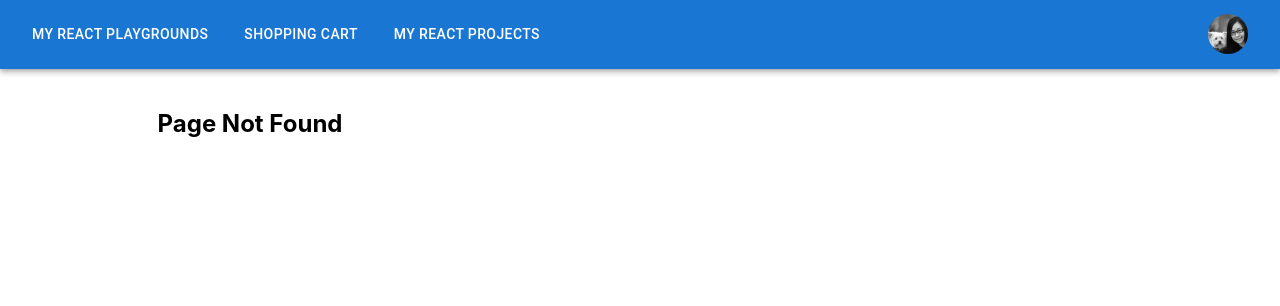
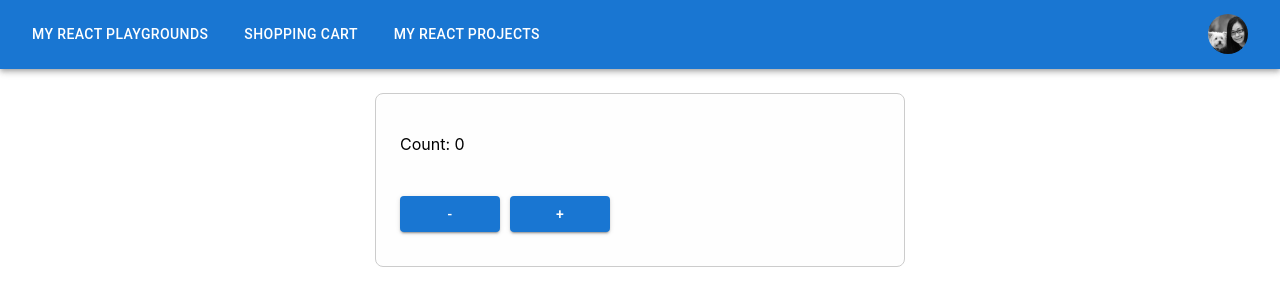
Before and after one commit to fang-wenlee/fullstack-client, a React (Create React App) app: page /useReducer-counter in a window 1280 px wide. Before the commit this address had no page. Shown: the top 306 px of the page. Built offline with nearby package versions, Linux system fonts and the light colour scheme.

Commit message:
useReducer hook for managing complex state

```diff
--- a/src/App.js
+++ b/src/App.js
@@ -18,6 +18,10 @@ import Cart from './components/performance/Cart';
 //================================================
 import DebounceSearch from './components/useRef/DebounceSearch';
 import UncontrolledForm from './components/useRef/UncontrolledForm';
+//=============================================================
+
+import UseReducerForm from './components/useReducer/UseReducerForm';
+import SimpleCounter from './components/useReducer/SimpleCounter';
 
 import './index.css';
 import './App.css';
@@ -85,6 +89,9 @@ function App() {
             path="/useRef-UncontrolledForm"
             element={<UncontrolledForm />}
           />
+
+          <Route path="/useReducer-complexState" element={<UseReducerForm />} />
+          <Route path="/useReducer-counter" element={<SimpleCounter />} />
           <Route
             path="*"
             element={
--- a/src/components/ReactProjectsList.js
+++ b/src/components/ReactProjectsList.js
@@ -1,7 +1,7 @@
 import React from 'react';
 
 import { Link } from 'react-router-dom';
-
+// refer back to APP.js  :  Route Path
 import {
   Accordion,
   AccordionSummary,
@@ -91,6 +91,8 @@ const ReactProjectsList = () => {
           <Link to="/classComp"> Error showing: display Not Found Page</Link>
         </li>
       </Box>
+
+      <div>Hooks:</div>
       <Box component="div" sx={style.accordionBox}>
         <Accordion>
           <AccordionSummary
@@ -103,7 +105,7 @@ const ReactProjectsList = () => {
               gutterBottom
               // sx={{ color: 'primary.main', fontSize: 20 }}
             >
-              useMemo sample projects{' '}
+              useMemo
             </Typography>
           </AccordionSummary>
           <AccordionDetails>
@@ -166,15 +168,6 @@ const ReactProjectsList = () => {
                     useCallback + React.memo [ Cart + CartItem ]
                   </Link>
                 </li>
-
-                {/* <li>
-                  <Link to="/useRef-Debouncing">useRef [ Debouncing ]</Link>
-                </li>
-                <li>
-                  <Link to="/useRef-UncontrolledForm">
-                    useRef [ Uncontrolled Input with useRef ]
-                  </Link>
-                </li> */}
               </Box>
 
               <Typography
@@ -193,7 +186,7 @@ const ReactProjectsList = () => {
             id="panel2-header"
           >
             <Typography variant="h5" gutterBottom>
-              useRef for real-time validation and Uncontrolled Form{' '}
+              useRef
             </Typography>
           </AccordionSummary>
           <AccordionDetails>
@@ -215,6 +208,38 @@ const ReactProjectsList = () => {
             </Box>
           </AccordionDetails>
         </Accordion>
+
+        <Accordion>
+          <AccordionSummary
+            expandIcon={<ExpandMoreIcon />}
+            aria-controls="panel2-content"
+            id="panel2-header"
+          >
+            <Typography variant="h5" gutterBottom>
+              {/* useReducer : manage state using a reducer function, similar to how
+              Redux works. */}
+              useReducer
+            </Typography>
+          </AccordionSummary>
+          <AccordionDetails>
+            <Box
+              component="ul"
+              sx={style.ul}
+              style={{ marginLeft: '-20px', marginTop: '8px' }}
+            >
+              <li>
+                <Link to="/useReducer-complexState">
+                  CheckoutForm: managing a complex form state with useReducer
+                </Link>
+              </li>
+              <li>
+                <Link to="/useReducer-counter">
+                  Simple Counter with useReducer
+                </Link>
+              </li>
+            </Box>
+          </AccordionDetails>
+        </Accordion>
       </Box>
     </Box>
   );
--- /dev/null
+++ b/src/components/useReducer/SimpleCounter.js
@@ -0,0 +1,70 @@
+import React, { useReducer } from 'react';
+import { Box, Button } from '@mui/material';
+
+const initialState = { count: 0 };
+
+function reducerFn(state, action) {
+  switch (action.type) {
+    case 'increment':
+      return { count: state.count + 1 };
+    case 'decrement':
+      return { count: state.count - 1 };
+
+    default:
+      return state;
+  }
+}
+
+function Counter() {
+  const [state, dispatch] = useReducer(reducerFn, initialState);
+
+  const style = {
+    SimpleCounterBox: {
+      maxWidth: 480,
+      display: 'flex',
+      flexDirection: 'column',
+      gap: 2,
+      mx: 'auto', // margin left & margin right auto to center
+      mt: 3, // margin top for 24px
+      p: 3,
+      border: '1px solid #ccc',
+      borderRadius: 2,
+      // boxShadow: 3,
+      backgroundColor: '#fefefe',
+    },
+    btn: {
+      marginTop: '10px',
+      marginBottom: '10px',
+      width: '100px',
+    },
+    btnContainer: {
+      display: 'flex',
+      gap: '10px',
+    },
+  };
+
+  return (
+    <Box sx={style.SimpleCounterBox}>
+      <p>Count: {state.count}</p>
+      <Box sx={style.btnContainer}>
+        <Button
+          sx={style.btn}
+          variant="contained"
+          color="primary"
+          onClick={() => dispatch({ type: 'decrement' })}
+        >
+          -
+        </Button>
+        <Button
+          sx={style.btn}
+          variant="contained"
+          color="primary"
+          onClick={() => dispatch({ type: 'increment' })}
+        >
+          +
+        </Button>
+      </Box>
+    </Box>
+  );
+}
+export default Counter;
```
